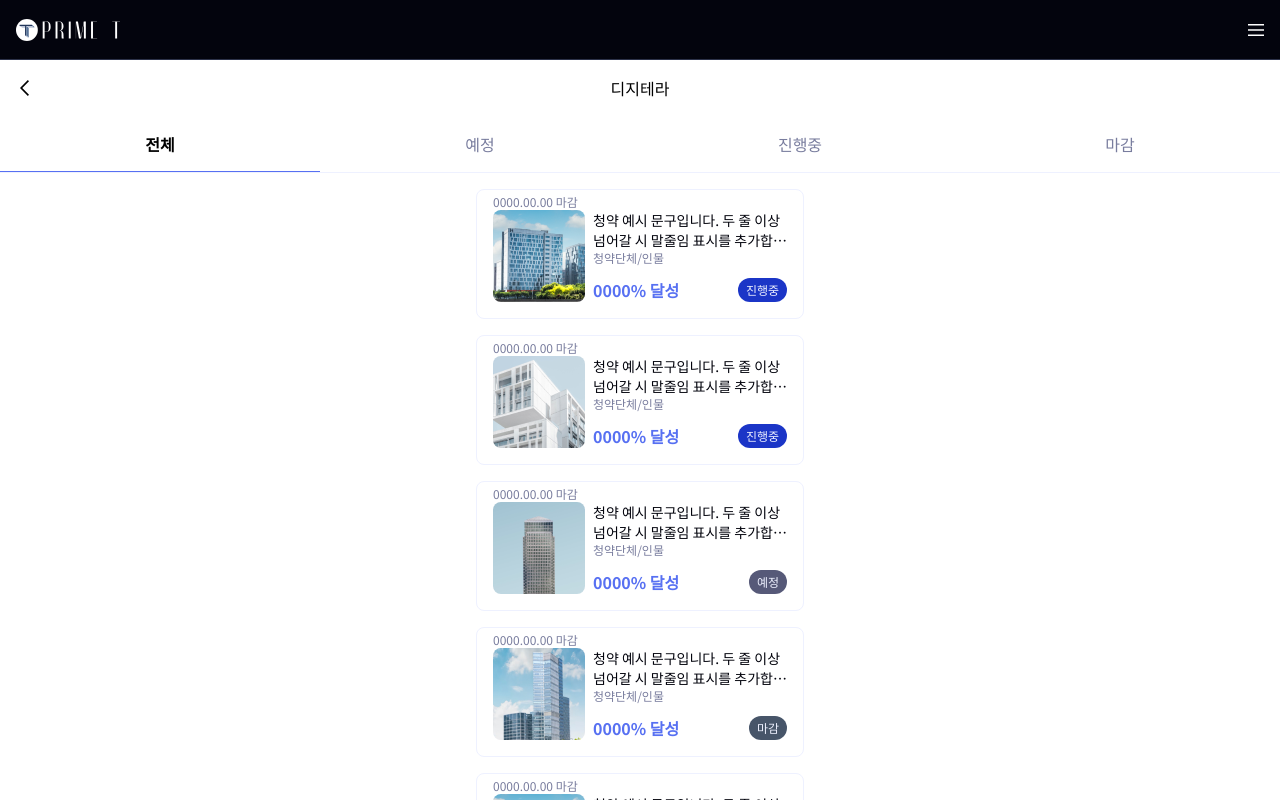
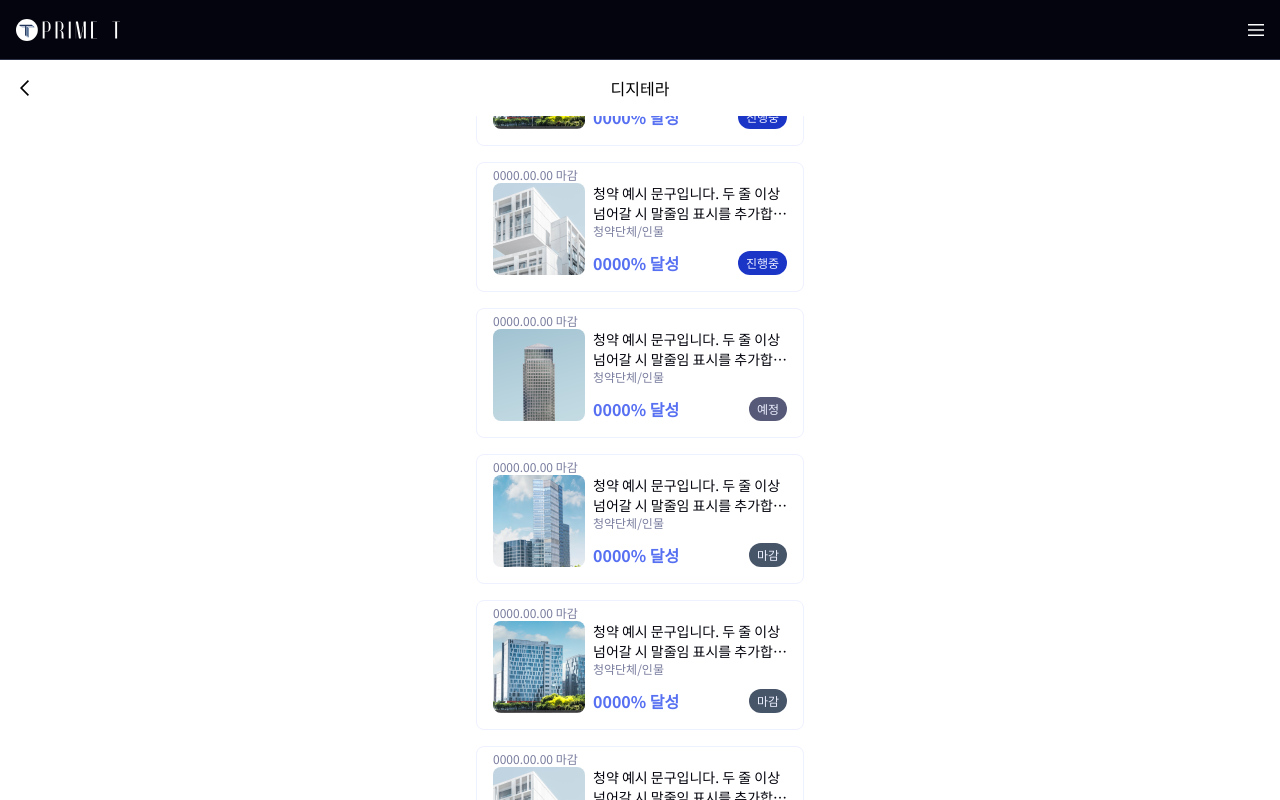
Before and after one commit to jangth0655/prime-t-front, a Next.js app: page /digiterra in a window 1280 px wide. Shown: the top 800 px of the page. Built offline with nearby package versions, Linux system fonts and the light colour scheme.

Commit message:
StatusCategory -> TabCategory, type 업데이트

```diff
--- a/src/components/StatusCategory.tsx
+++ /dev/null
@@ -1,84 +0,0 @@
-"use client";
-
-import { cls } from "@/utils/cls";
-import { motion } from "framer-motion";
-
-type Props = {
-  paddingTop?: string;
-  onStatusCategory: (item: StatusCategoryType) => void;
-  status: StatusCategoryType;
-  activeStatusColor: string;
-  statusColor: string;
-  isPorkHub? : boolean;
-};
-
-export default function StatusCategory({
-  paddingTop,
-  onStatusCategory,
-  status,
-  activeStatusColor,
-  statusColor,
-  isPorkHub
-}: Props) {
-  return (
-    <ul
-      style={{
-        paddingTop: paddingTop || "7.25rem",
-      }}
-      className={ isPorkHub === true ? "bg-slate-S900 border-b-[1px] border-b-slate-S600 flex" : "border-b-[1px] border-b-slate-S200 flex" }
-    >
-      {statusList.map((item) => (
-        <li
-          onClick={() => onStatusCategory(item)}
-          key={item.key}
-          className="min-w-[5.625rem] w-full h-14 flex justify-center items-center relative cursor-pointer px-4"
-        >
-          <span
-            style={{
-              color: status.key === item.key ? activeStatusColor : statusColor,
-            }}
-            className={cls(
-              status.key === item.key ? "font-bold " : "font-regular",
-              "text-body leading-body"
-            )}
-          >
-            {item.name}
-          </span>
-          {status.key === item.key && (
-            <motion.div
-              layoutId="status"
-              className="absolute w-full h-[1px] bg-primary-P100 bottom-0"
-            />
-          )}
-        </li>
-      ))}
-    </ul>
-  );
-}
-
-export type StatusCategoryKey = "all" | "upcoming" | "progress" | "close";
-export type StatusCategoryName = "전체" | "예정" | "진행중" | "마감";
-
-export type StatusCategoryType = {
-  name: StatusCategoryName;
-  key: StatusCategoryKey;
-};
-
-const statusList: StatusCategoryType[] = [
-  {
-    name: "전체",
-    key: "all",
-  },
-  {
-    name: "예정",
-    key: "upcoming",
-  },
-  {
-    name: "진행중",
-    key: "progress",
-  },
-  {
-    name: "마감",
-    key: "close",
-  },
-];
--- a/src/components/common/StatusTag.tsx
+++ b/src/components/common/StatusTag.tsx
@@ -1,11 +1,11 @@
-import { StatusCategoryKey, StatusCategoryType } from "../StatusCategory";
+import { CategoryType } from "./TabCategory";
 
 type Props = {
-  statusType: StatusCategoryType;
+  statusType: CategoryType;
 };
 
 export default function StatusTag({ statusType }: Props) {
-  const styleMap: Partial<Record<StatusCategoryKey, string>> = {
+  const styleMap: Partial<Record<CategoryType["key"], string>> = {
     progress: "bg-primary-P400",
     upcoming: "bg-slate-S500",
     close: "bg-slate-600",
--- /dev/null
+++ b/src/components/common/TabCategory.tsx
@@ -0,0 +1,69 @@
+"use client";
+
+import { cls } from "@/utils/cls";
+import { motion } from "framer-motion";
+
+type Props = {
+  onCategory: (item: CategoryType) => void;
+  categoryList: CategoryType[];
+  category: CategoryType;
+  paddingTop?: string;
+  activeStatusColor: string;
+  statusColor: string;
+  isPorkHub?: boolean;
+};
+
+export default function TabCategory({
+  paddingTop,
+  onCategory,
+  category,
+  activeStatusColor,
+  statusColor,
+  isPorkHub,
+  categoryList,
+}: Props) {
+  return (
+    <ul
+      style={{
+        paddingTop: paddingTop || "7.25rem",
+      }}
+      className={
+        isPorkHub === true
+          ? "bg-slate-S900 border-b-[1px] border-b-slate-S600 flex"
+          : "border-b-[1px] border-b-slate-S200 flex"
+      }
+    >
+      {categoryList.map((item) => (
+        <li
+          onClick={() => onCategory(item)}
+          key={item.key}
+          className="min-w-[5.625rem] w-full h-14 flex justify-center items-center relative cursor-pointer px-4"
+        >
+          <span
+            style={{
+              color:
+                category.key === item.key ? activeStatusColor : statusColor,
+            }}
+            className={cls(
+              category.key === item.key ? "font-bold " : "font-regular",
+              "text-body leading-body"
+            )}
+          >
+            {item.name}
+          </span>
+          {category.key === item.key && (
+            <motion.div
+              layoutId="category"
+              className="absolute w-full h-[1px] bg-primary-P100 bottom-0"
+            />
+          )}
+        </li>
+      ))}
+    </ul>
+  );
+}
+
+export type CategoryType = {
+  name: string;
+  key: string;
+};
--- a/src/components/digiterra/Digiterra.tsx
+++ b/src/components/digiterra/Digiterra.tsx
@@ -2,28 +2,49 @@
 
 import { useCallback, useState } from "react";
 import PageHeader from "../PageHeader";
-import StatusCategory, { StatusCategoryType } from "../StatusCategory";
 import DigiterraList from "./DigiterraList";
+import { CategoryType } from "../common/TabCategory";
 
 export default function Digiterra() {
-  const [categoryStatus, setCategoryStatus] = useState<StatusCategoryType>({
+  const [categoryStatus, setCategoryStatus] = useState<StatusCategory>({
     key: "all",
     name: "전체",
   });
-  const onStatusCategory = useCallback((status: StatusCategoryType) => {
-    setCategoryStatus(status);
+  const onStatusCategory = useCallback((status: CategoryType) => {
+    setCategoryStatus(status as StatusCategory);
   }, []);
 
   return (
     <div>
       <PageHeader title="디지테라" />
-      <StatusCategory
-        onStatusCategory={onStatusCategory}
-        status={categoryStatus}
-        statusColor="#797D9E"
-        activeStatusColor="#000000"
-      />
       <DigiterraList status={categoryStatus} />
     </div>
   );
 }
+
+export type StatusCategoryName = "전체" | "예정" | "진행중" | "마감";
+export type StatusCategoryKey = "all" | "upcoming" | "progress" | "close";
+
+type StatusCategory = {
+  name: StatusCategoryName;
+  key: StatusCategoryKey;
+};
+
+const statusList: StatusCategory[] = [
+  {
+    name: "전체",
+    key: "all",
+  },
+  {
+    name: "예정",
+    key: "upcoming",
+  },
+  {
+    name: "진행중",
+    key: "progress",
+  },
+  {
+    name: "마감",
+    key: "close",
+  },
+];
--- a/src/components/porkhub/PorkHubList.tsx
+++ b/src/components/porkhub/PorkHubList.tsx
@@ -3,7 +3,7 @@
 import Image, { StaticImageData } from "next/image";
 import Link from "next/link";
 
-import { StatusCategoryType } from "../StatusCategory";
+import { StatusCategoryType } from "../common/TabCategory";
 import StatusTag from "../common/StatusTag";
 import FeedExpirationDate from "../feed/FeedExpirationDate";
 import FeedTitle from "../feed/FeedTitle";
```
Also changed, not shown: src/components/digiterra/DigiterraList.tsx (+5 -4 lines), src/components/porkhub/PorkHub.tsx (+4 -4 lines).
